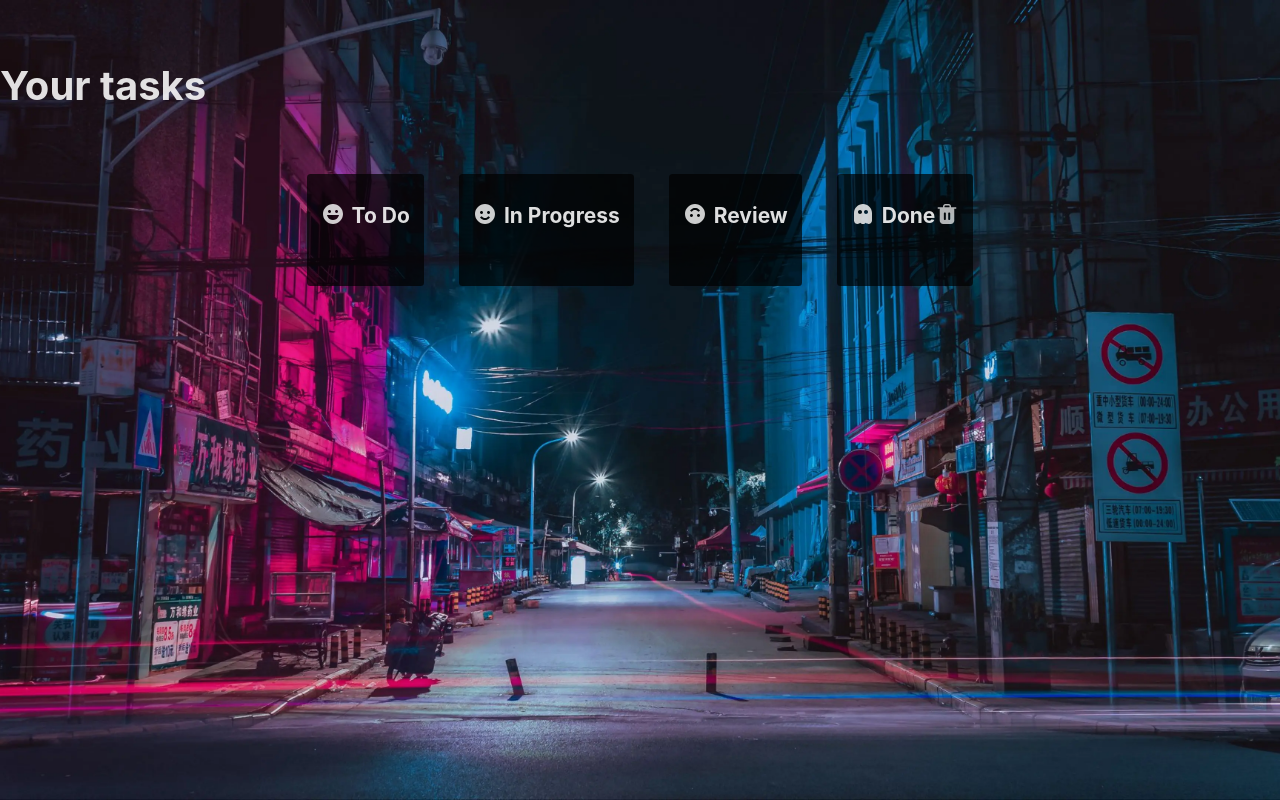
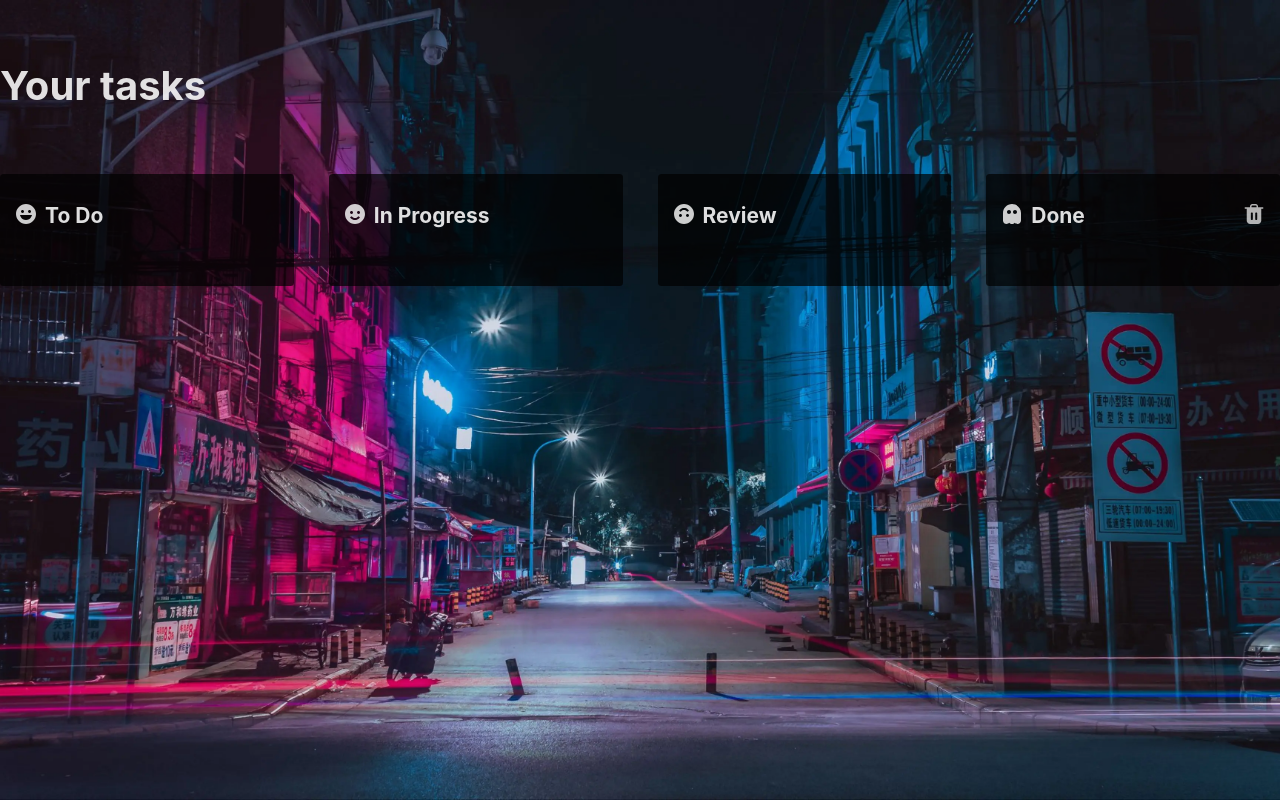
Before and after one commit to RimidalU/my-trello-web, a React (Vite) app: page / in a window 1280 px wide. Built offline with nearby package versions, Linux system fonts and the light colour scheme.

Commit message:
chore: change colunms width

```diff
--- a/src/components/Board.tsx
+++ b/src/components/Board.tsx
@@ -40,7 +40,7 @@ function Board({ className }: BoardProps) {
         >
             <DndContext onDragEnd={handleDragEnd}>
                 {Object.values(TaskType).map((taskType) => (
-                    <li key={taskType}>
+                    <li className="flex-1 " key={taskType}>
                         <Column taskType={taskType} />
                     </li>
                 ))}
```
